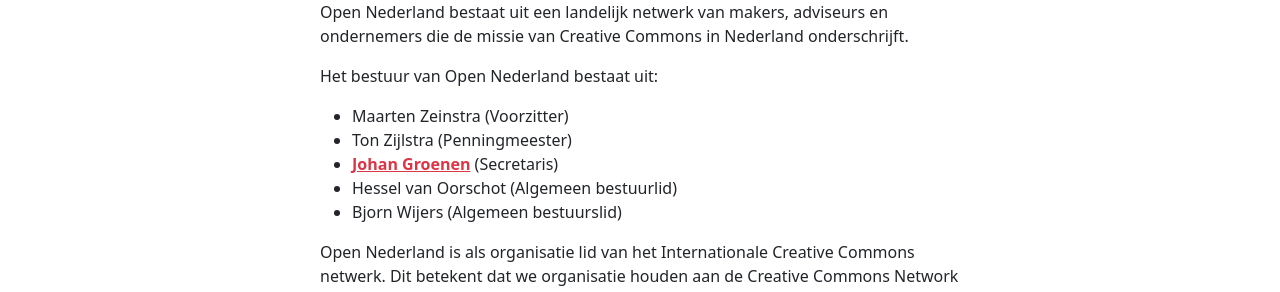
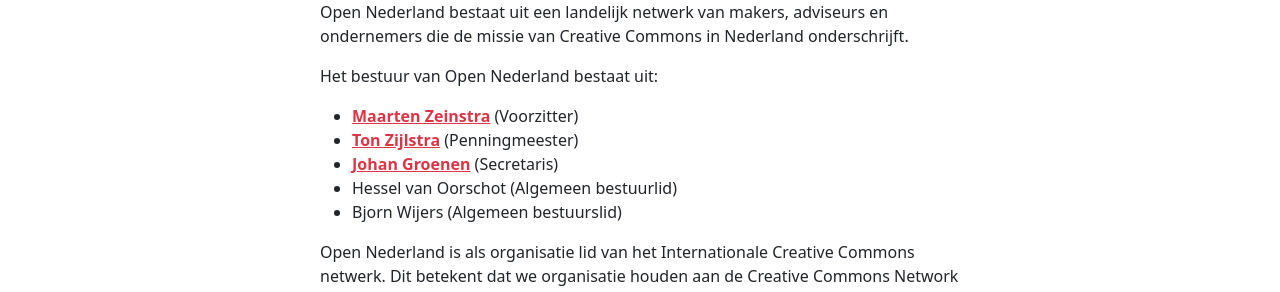
Before and after one commit to opennederland/www.opennederland.nl, a Jekyll site: the page built from pages/vereniging.md, in a window 1280 px wide. Shown: the part 352-644 px from the top of the page. Built offline with Jekyll 4.4.1, drawn with Linux system fonts in a browser that asks for light colours; part of the change alters nothing that is shown.

```diff
--- a/pages/vereniging.md
+++ b/pages/vereniging.md
@@ -12,8 +12,8 @@ Open Nederland bestaat uit een landelijk netwerk van makers, adviseurs en ondern
 
 Het bestuur van Open Nederland bestaat uit:
 
-- Maarten Zeinstra (Voorzitter)
-- Ton Zijlstra (Penningmeester)
+- [Maarten Zeinstra](https://www.ip-squared.com) (Voorzitter)
+- [Ton Zijlstra](https://www.zylstra.org/) (Penningmeester)
 - [Johan Groenen](https://www.jgroenen.nl) (Secretaris)
 - Hessel van Oorschot (Algemeen bestuurlid)
 - Bjorn Wijers (Algemeen bestuurslid)
```
